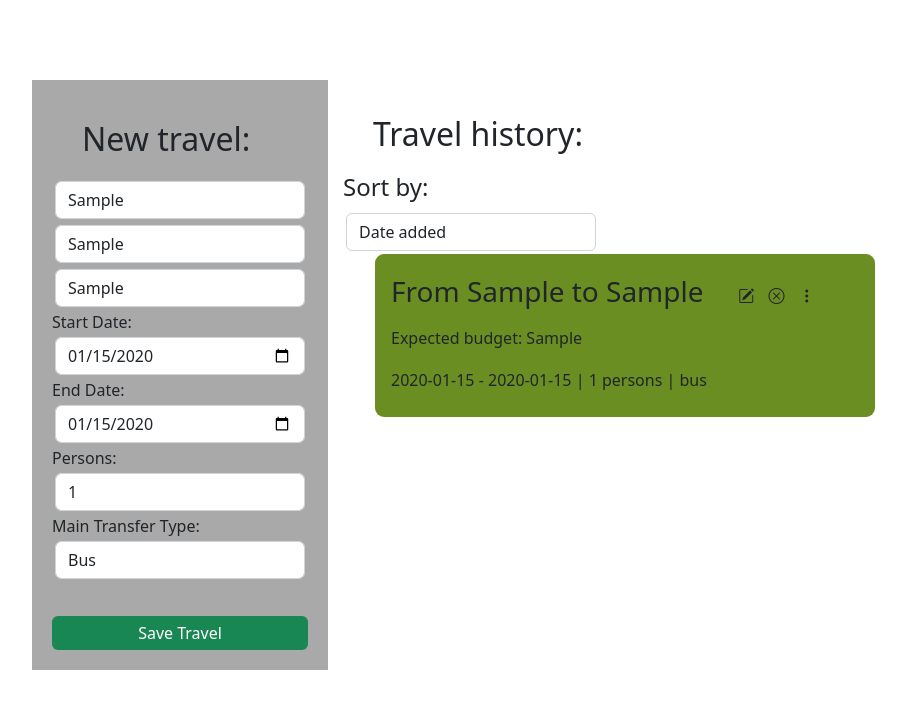
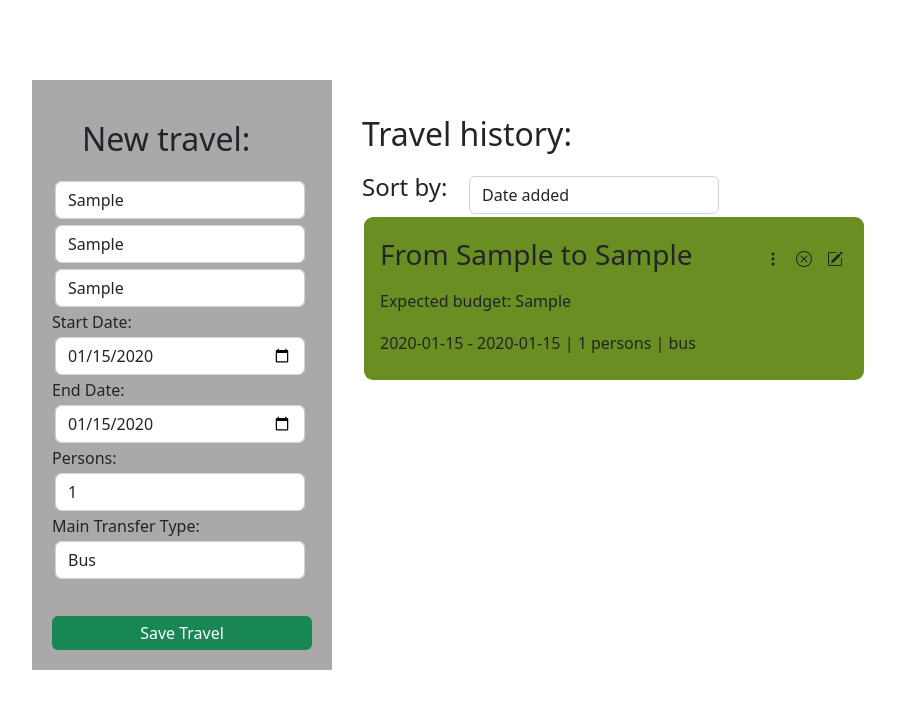
Before and after one commit to XezaaR/hw_17, a plain HTML site: page index.html in a window 1280 px wide. Both pictures are taken after typing "Sample", "Sample", "Sample", "2020-01-15", "2020-01-15" into the empty fields and a click on the button "Save Travel". Shown: the whole page, without its empty margins (288-1194 px from the left). Drawn offline with nearby package versions, Linux system fonts and the light colour scheme.

Commit message:
Update style.css

```diff
--- a/style.css
+++ b/style.css
@@ -19,13 +19,13 @@ h2{
     border: none;
 }
 #list-container {
-    margin: 15px;
+    margin-top: 15px;
 }
 
 #travel-list li {
     display: inline-block;
+    min-width: 500px;
     padding: 1rem;
-    min-width: 500px;
     margin-bottom: 10px;
     font-size: 16px;
     font-weight: 400;
@@ -35,7 +35,7 @@ h2{
 #travel-list li b {
     font-size: 28px;
     font-weight: 500;
-    margin-right: 2vw;
+    margin-right: 3vw;
 }
 
 .form-control {
@@ -46,11 +46,18 @@ h2{
 .btn-save-travel{
     margin-top: 10px;
 }
-
 .title{
     line-height: 42px;
 }
 .title i{
     cursor: pointer;
     padding: 5px;
+    float: right;
+    margin-left: 5px;
 }
+.sort{
+    display: flex;
+    justify-content: space-between;
+    margin-left: 30px;
+    width: 360px;
+}
```
